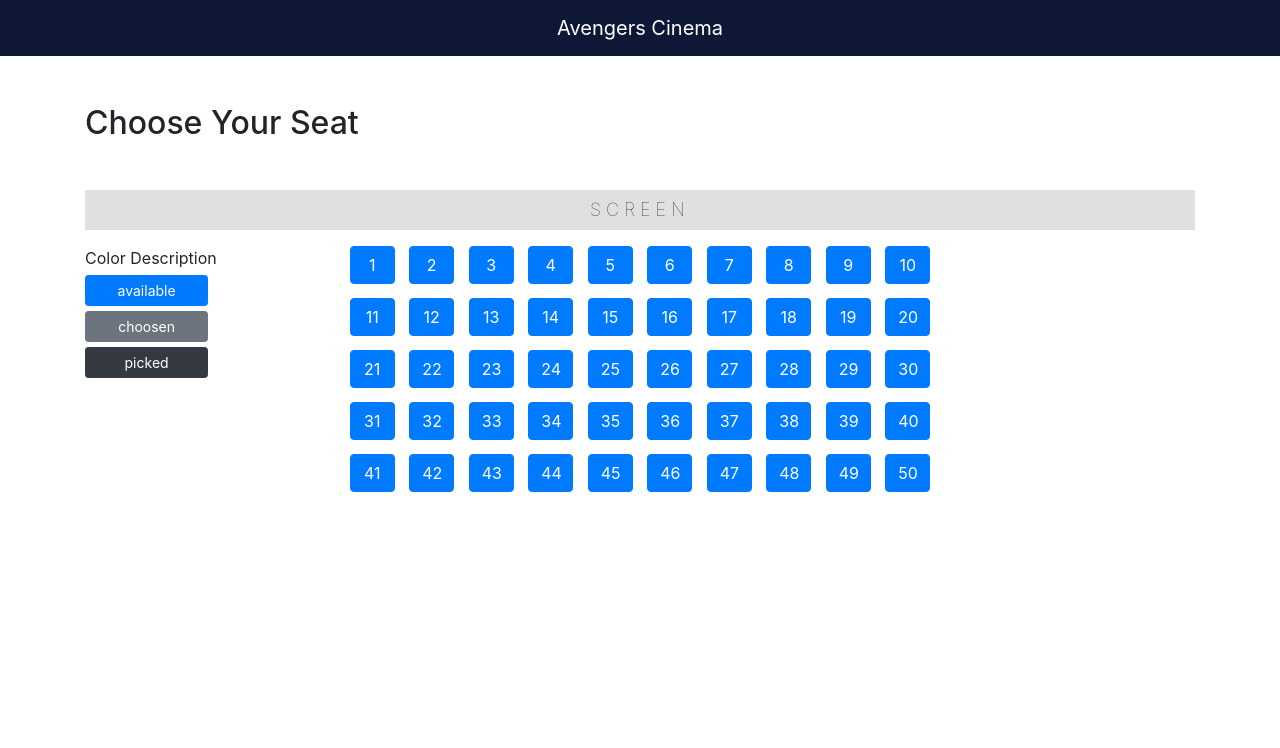
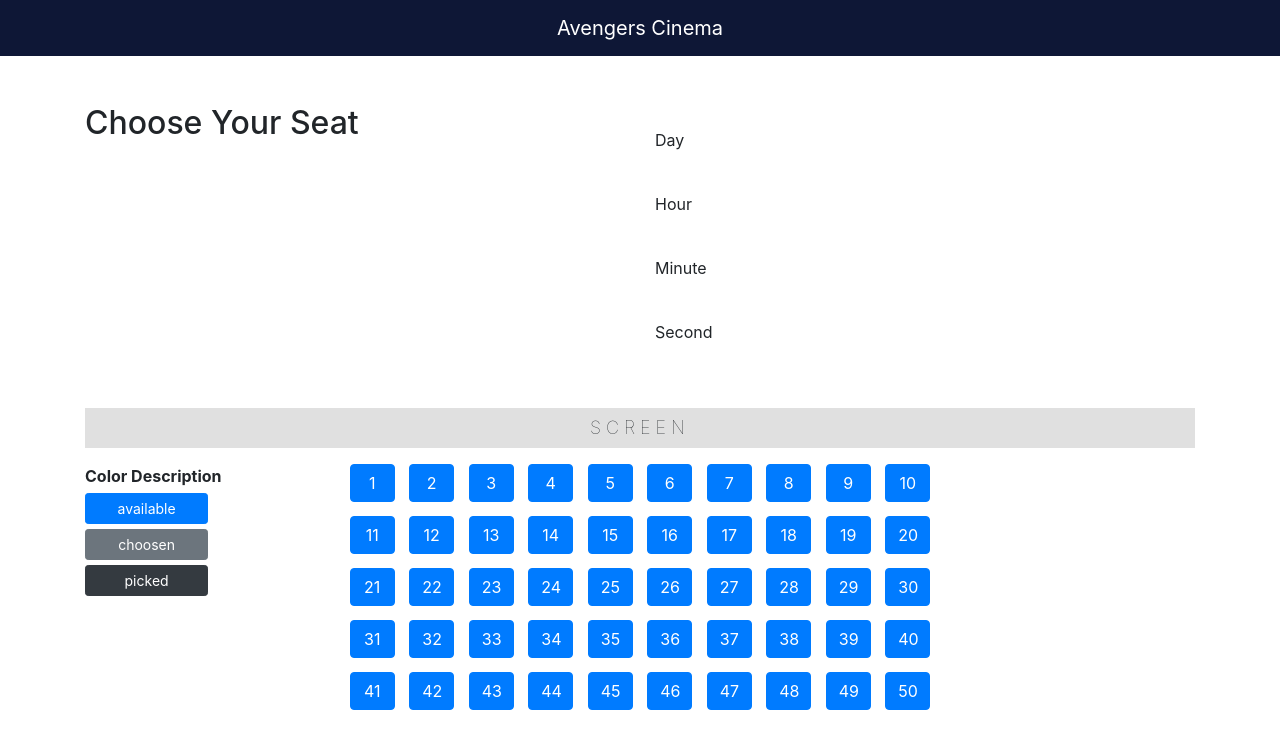
Before and after one commit to dekathomas/avengers-theater, a plain HTML site: page index.html in a window 1280 px wide. Drawn offline with nearby package versions, Linux system fonts and the light colour scheme.

Commit message:
Penambahan Fungsi Countdown
menambahkan elemen tanggal dan waktu

```diff
--- a/index.html
+++ b/index.html
@@ -26,7 +26,30 @@
 
         <!-- Seat -->
         <div class="container">
-            <h2 class="mt-5">Choose Your Seat</h2>
+            <div class="row mt-5">
+                <div class="col-sm-6">
+                    <h2 class="choose-seat">Choose Your Seat</h2>
+                </div>
+                <div class="col-sm-6">
+                    <div class="time">
+                        <div id="day">
+                            <p><span class="day"></span> <br> <span class="desc">Day</span></p>
+                        </div>
+                        <div id="hour">
+                            <p><span class="hour"></span> <br> <span class="desc">Hour</span></p>
+                        </div>
+                        <div id="minute">
+                            <p><span class="minute"></span> <br> <span class="desc">Minute</span></p>
+                        </div>
+                        <div id="second">
+                            <p><span class="second"></span> <br> <span class="desc">Second</span></p>
+                        </div>
+                    </div>
+                    <div class="clear"></div>
+                </div>
+            </div>
+
+            <div class="clear"></div>
 
             <!-- Screeen -->
             <div class="row mt-5">
@@ -40,11 +63,12 @@
             <!-- Seat -->
             <div class="row mt-3">
                 <div class="col-2">
-                    <p class="color-description-title">Color Description</p>
+                    <p class="color-description-title"><b>Color Description</b></p>
                     <p class="btn btn-primary btn-sm color-description">available</p>
                     <p class="btn btn-secondary btn-sm color-description">choosen</p>
                     <p class="btn btn-dark btn-sm color-description">picked</p>
                 </div>
+
                 <div class="col-8 text-center avengers-main-seat"></div>
             </div>
         </div>
```
